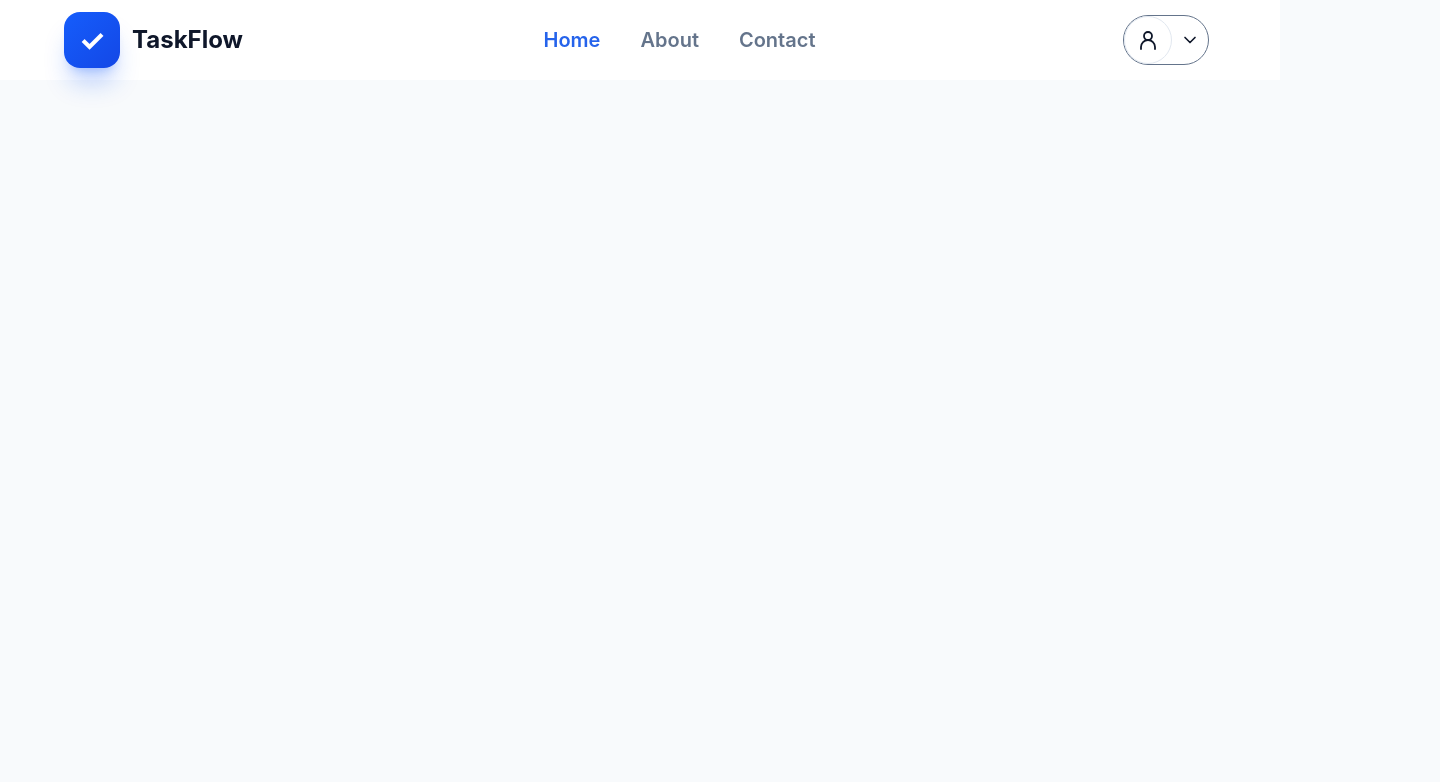
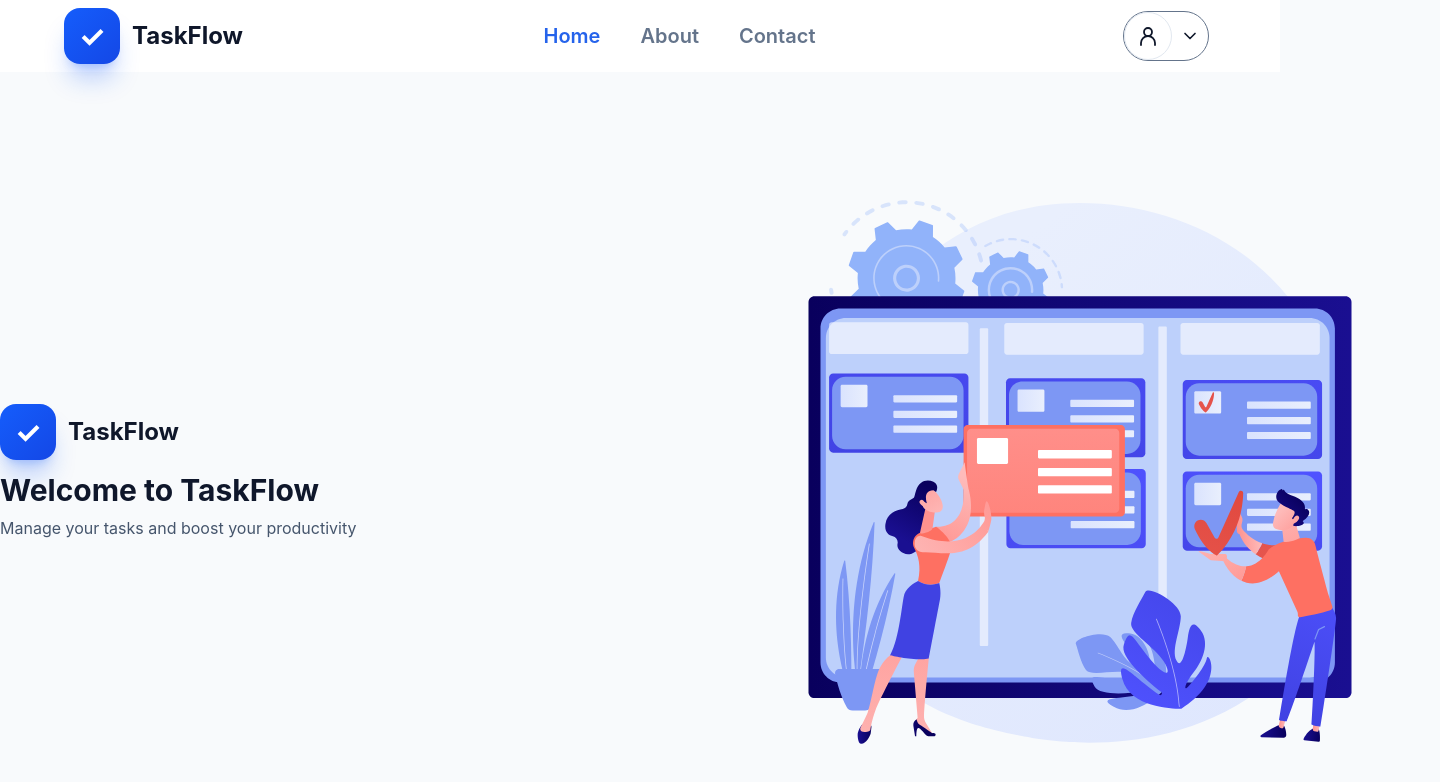
Before and after one commit to RitikGarg89/TaskFlow, a React app in the folder frontend/: page / in a window 1280 px wide. Shown: the top 782 px of the page, 1440 px wide, since content can reach past the window. Built offline with nearby package versions, Linux system fonts and the light colour scheme; the HTML template or start-up script is replaced by a standard one.

Commit message:
feat: add home page with hero section and layout components

```diff
--- /dev/null
+++ b/frontend/src/Components/HeroSection.jsx
@@ -0,0 +1,32 @@
+import React from 'react'
+import heroImage from "../assets/11668613_20945628.svg";
+
+function HeroSection() {
+    return (
+        <div className='w-full flex items-center justify-between h-full w-[1440px] '>
+            {/* left side  */}
+            <div className='w-1/2'>
+                <div>
+                    <div className="flex flex-row items-center  mb-3">
+                        <div className="mr-3 flex h-14 w-14 items-center justify-center rounded-2xl bg-gradient-to-br from-blue-600 to-blue-700 text-3xl font-bold text-white shadow-xl shadow-blue-600/25">
+                            ✓
+                        </div>
+                        <span className="text-2xl font-bold ">TaskFlow</span>
+                    </div>
+                    <h1 className="text-3xl font-bold text-slate-900">
+                        Welcome to TaskFlow
+                    </h1>
+                    <p className="mt-2 text-slate-600">
+                        Manage your tasks and boost your productivity
+                    </p>
+                </div>
+            </div>
+            {/* right side  */}
+            <div className='w-1/2'>
+                <img src={heroImage} alt="hero" />
+            </div>
+        </div>
+    )
+}
+
+export default HeroSection
--- a/frontend/src/Pages/Home.jsx
+++ b/frontend/src/Pages/Home.jsx
@@ -1,5 +1,6 @@
 import React from 'react'
 import Navbar from '../Components/Navbar'
+import HeroSection from '../Components/HeroSection'
 import TaskCard from '../Components/TaskCard'
 import AddTask from '../Components/AddTask';
 import ViewTask from '../Components/ViewTask';
@@ -19,11 +20,12 @@ function Home() {
     return (
         <div className='flex flex-col gap-10 h-screen w-screen bg-page'>
             <Navbar />
-            <div className='flex flex-row justify-center items-center w-full'>
+            <div className='w-[1440px] mx-auto'>
                 {/* <TaskCard task={task} /> */}
                 {/* <AddTask />
                 <EditTask task={task} /> */}
                 {/* <ViewTask task={task} /> */}
+                <HeroSection />
             </div>
         </div>
     )
```
Also changed, not shown: frontend/src/assets/11668613_20945628.svg (added).
